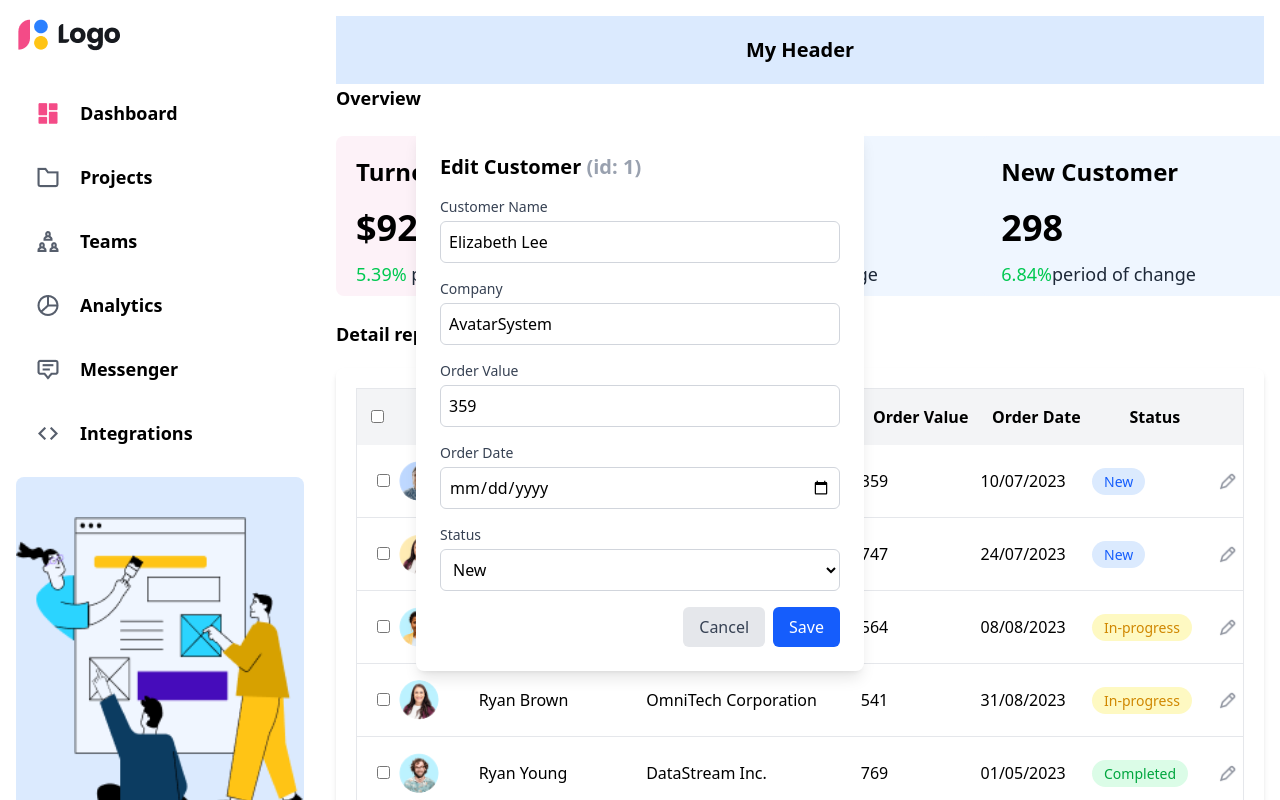
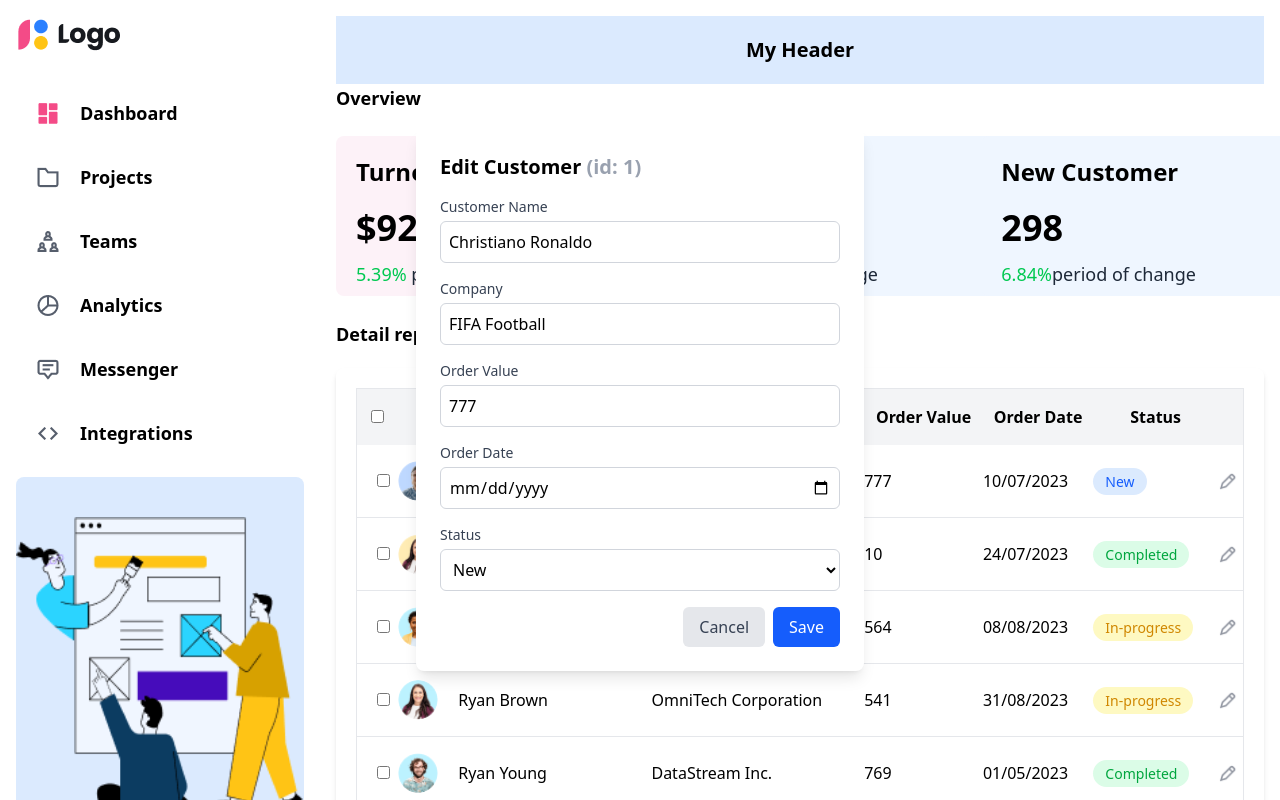
Before and after one commit to NhatDuonq/React_NguyenNhatDuong_22639261, a React (Vite) app in the folder Lab6/: page / in a window 1280 px wide. Both pictures are taken after a click on the picture 1227 px from the left and 481 px from the top of the page. Shown: the top 800 px of the page. Built offline with nearby package versions, Linux system fonts and the light colour scheme; data requests are answered from the project's data file.

Commit message:
commit 9 - Modal connect API

```diff
--- a/Lab6/src/components/DataTable.jsx
+++ b/Lab6/src/components/DataTable.jsx
@@ -1,22 +1,23 @@
-import React, { useState, useEffect } from "react";
+import React, { useEffect, useState } from "react";
 
 export default function DataTable({ dataTables }) {
   const [dataTable, setDataTable] = useState([]);
-  const [isModalOpen, setIsModalOpen] = useState(false);
-  const [selectedItem, setSelectedItem] = useState(null);
 
   useEffect(() => {
     setDataTable(dataTables);
   }, [dataTables]);
 
-  const handleEdit = (item) => () => {
-    setSelectedItem(item);
+  const [isModalOpen, setIsModalOpen] = useState(false);
+  const [selectedId, setSelectedId] = useState(null);
+
+  const handleEdit = (id) => () => {
+    setSelectedId(id);
     setIsModalOpen(true);
   };
 
   const handleCloseModal = () => {
     setIsModalOpen(false);
-    setSelectedItem(null);
+    setSelectedId(null);
   };
 
   const handleSave = (updatedItem) => {
@@ -53,7 +54,7 @@ export default function DataTable({ dataTables }) {
                   <img
                     src={item.img_url}
                     alt=""
-                    className=" w-10 h-10 rounded-full object-cover mr-10"
+                    className=" w-10 h-10 rounded-full object-cover mr-5"
                   />
                   {item.customer_name}
                 </td>
@@ -79,7 +80,7 @@ export default function DataTable({ dataTables }) {
                   <img
                     src="/img/create.png"
                     alt="Edit"
-                    onClick={handleEdit(item)}
+                    onClick={handleEdit(item.id)}
                     className="cursor-pointer w-5 h-5"
                   />
                 </td>
@@ -91,7 +92,7 @@ export default function DataTable({ dataTables }) {
 
       {isModalOpen && (
         <EditModal
-          item={selectedItem}
+          id={selectedId}
           onSave={handleSave}
           onClose={handleCloseModal}
         />
@@ -100,14 +101,18 @@ export default function DataTable({ dataTables }) {
   );
 }
 
-function EditModal({ item, onSave, onClose }) {
-  const [formData, setFormData] = useState({
-    customer_name: item.customer_name,
-    company: item.company,
-    order_value: item.order_value,
-    order_date: item.order_date,
-    status: item.status,
+function EditModal({ id, onSave, onClose }) {
+  const [formData, setFormData] = useState(null);
+  const [loading, setLoading] = useState(true);
+
+  useEffect(() => {
+    fetch(`http://localhost:3000/customer/${id}`)
+      .then((res) => res.json())
+      .then((data) => {
+        setFormData(data);
+        setLoading(false);
       });
+  }, [id]);
 
   const handleChange = (e) => {
     const { name, value } = e.target;
@@ -117,11 +122,25 @@ function EditModal({ item, onSave, onClose }) {
     }));
   };
 
-  const handleSubmit = (e) => {
+  const handleSubmit = async (e) => {
     e.preventDefault();
-    const updatedItem = { ...item, ...formData };
-    onSave(updatedItem);
+
+    try {
+      await fetch(`http://localhost:3000/customer/${id}`, {
+        method: "PUT",
+        headers: {
+          "Content-Type": "application/json",
+        },
+        body: JSON.stringify(formData),
+      });
+
+      onSave(formData);
+    } catch (err) {
+      console.error("Update failed:", err);
+    }
   };
+
+  if (loading) return null;
 
   return (
     <div
@@ -134,57 +153,25 @@ function EditModal({ item, onSave, onClose }) {
       >
         <h2 className="text-xl font-bold mb-4">
           Edit Customer{" "}
-          <span className="text-xl text-gray-400">(id: {item.id})</span>
+          <span className="text-xl text-gray-400">(id: {id})</span>
         </h2>
         <form onSubmit={handleSubmit}>
-          <div className="mb-4">
-            <label className="block text-sm font-medium text-gray-700">
-              Customer Name
+          {["customer_name", "company", "order_value", "order_date"].map(
+            (field) => (
+              <div className="mb-4" key={field}>
+                <label className="block text-sm font-medium text-gray-700 capitalize">
+                  {field.replace("_", " ")}
                 </label>
                 <input
-              type="text"
-              name="customer_name"
-              value={formData.customer_name}
+                  type={field === "order_date" ? "date" : "text"}
+                  name={field}
+                  value={formData[field]}
                   onChange={handleChange}
                   className="mt-1 block w-full border border-gray-300 rounded-md p-2"
                 />
               </div>
-          <div className="mb-4">
-            <label className="block text-sm font-medium text-gray-700">
-              Company
-            </label>
-            <input
-              type="text"
-              name="company"
-              value={formData.company}
-              onChange={handleChange}
-              className="mt-1 block w-full border border-gray-300 rounded-md p-2"
-            />
-          </div>
-          <div className="mb-4">
-            <label className="block text-sm font-medium text-gray-700">
-              Order Value
-            </label>
-            <input
-              type="text"
-              name="order_value"
-              value={formData.order_value}
-              onChange={handleChange}
-              className="mt-1 block w-full border border-gray-300 rounded-md p-2"
-            />
-          </div>
-          <div className="mb-4">
-            <label className="block text-sm font-medium text-gray-700">
-              Order Date
-            </label>
-            <input
-              type="date"
-              name="order_date"
-              value={formData.order_date}
-              onChange={handleChange}
-              className="mt-1 block w-full border border-gray-300 rounded-md p-2"
-            />
-          </div>
+            )
+          )}
           <div className="mb-4">
             <label className="block text-sm font-medium text-gray-700">
               Status
--- a/Lab6/src/database/db.json
+++ b/Lab6/src/database/db.json
@@ -2,20 +2,20 @@
   "customer": [
     {
       "id": "1",
-      "customer_name": "Elizabeth Lee",
-      "company": "AvatarSystem",
-      "order_value": 359,
+      "customer_name": "Christiano Ronaldo",
+      "company": "FIFA Football",
+      "order_value": "777",
       "order_date": "10/07/2023",
       "status": "New",
       "img_url": "/img/Avatar (1).png"
     },
     {
       "id": "2",
-      "customer_name": "Carlos Garcia",
-      "company": "SnoozeShift",
-      "order_value": 747,
+      "customer_name": "Lionel Messi",
+      "company": "FIFA Football",
+      "order_value": "10",
       "order_date": "24/07/2023",
-      "status": "New",
+      "status": "Completed",
       "img_url": "/img/Avatar (2).png"
     },
     {
```
Also changed, not shown: Lab6/public/minhChung/9_modal_connect_api.png (added). Lines whose indentation alone changed are shown as unchanged.
